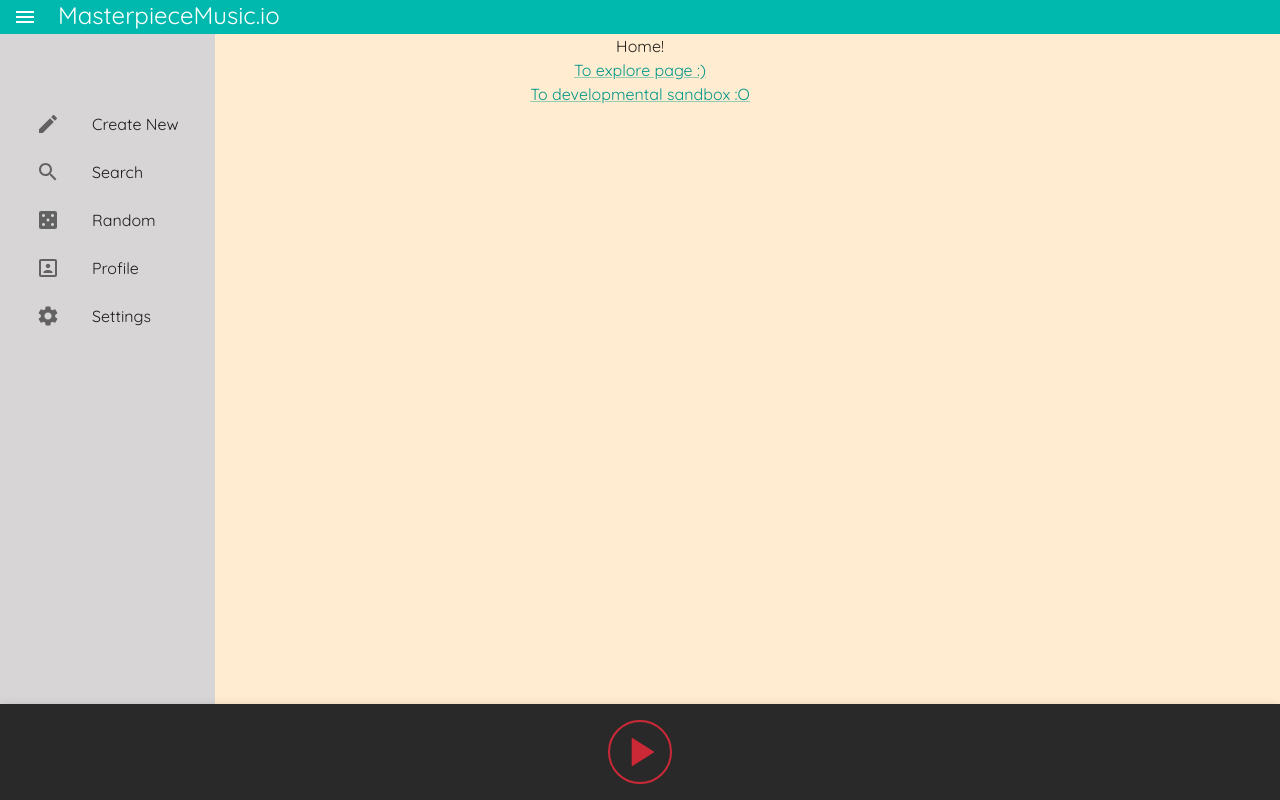
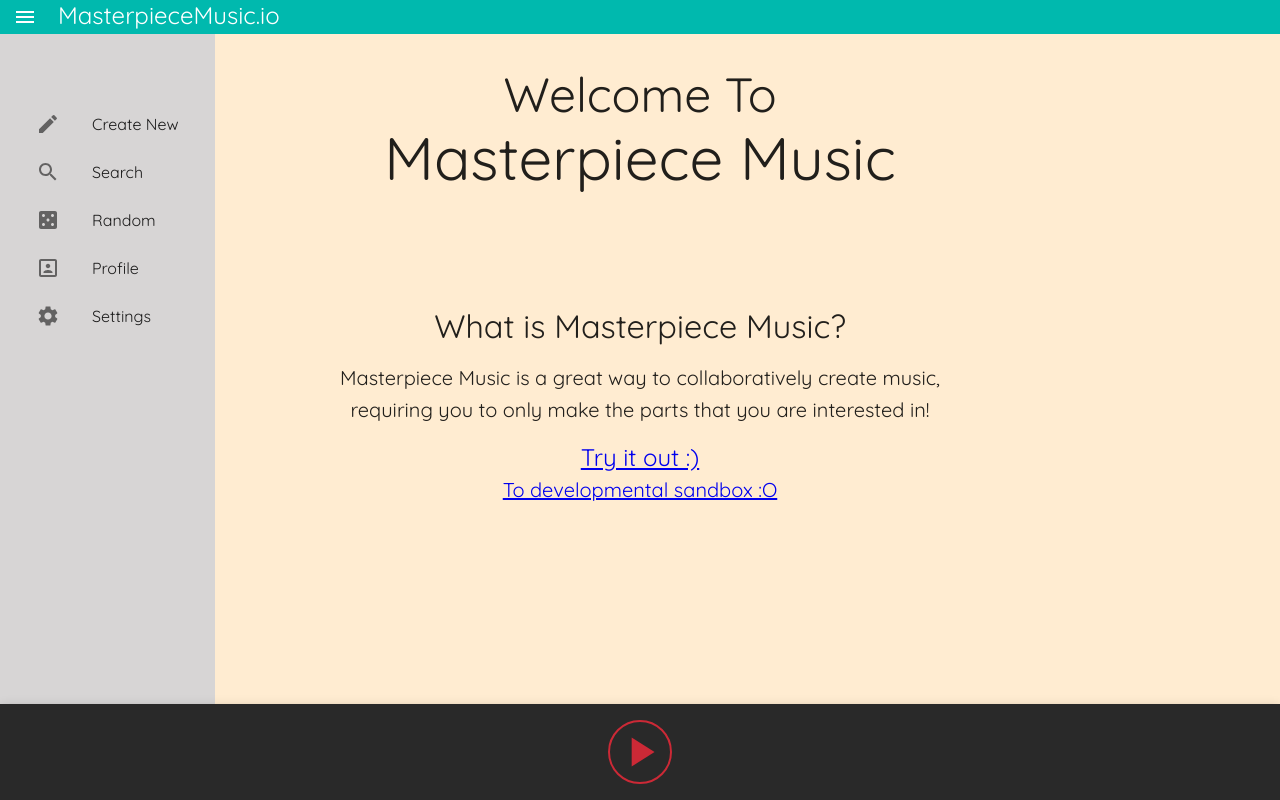
Before and after one commit to deancampagnolo/masterpiecereactjs, a React (Create React App) app: page / in a window 1280 px wide. Built offline with nearby package versions, Linux system fonts and the light colour scheme.

Commit message:
Changed Links from href to to and removed use of Link from mui in favor of react router version

```diff
--- a/src/App.tsx
+++ b/src/App.tsx
@@ -7,9 +7,11 @@ import WebsiteHeader from './WebsiteHeader'
 import MPSideDrawer from './MPSideDrawer'
 import MPBottomBar from './MPBottomBar'
 import AppRouter from './AppRouter'
+import { BrowserRouter } from 'react-router-dom'
 
 function App (): ReactJSXElement {
     return (
+        <BrowserRouter>
             <ThemeProvider theme={appTheme}>
 
                 <CssBaseline/>
@@ -19,8 +21,8 @@ function App (): ReactJSXElement {
                     <AppRouter/>
                     <MPBottomBar/>
                 </div>
-
             </ThemeProvider>
+        </BrowserRouter>
     )
 }
 
--- a/src/AppRouter.tsx
+++ b/src/AppRouter.tsx
@@ -7,7 +7,6 @@ import Homepage from './Homepage'
 
 export default function AppRouter (): ReactJSXElement {
     return (
-        <BrowserRouter>
         <Routes>
             <Route path="/explore" element={
                 <Explore/>
@@ -15,10 +14,10 @@ export default function AppRouter (): ReactJSXElement {
             <Route path="/sandbox" element={
                 <Sandbox/>
             } />
-                <Route path="" element={
+            <Route path="/" element={
                 <Homepage/>
             } />
         </Routes>
-        </BrowserRouter>
+
     )
 }
--- a/src/Explore/Snippet/MPWorkspaceContainer.tsx
+++ b/src/Explore/Snippet/MPWorkspaceContainer.tsx
@@ -11,6 +11,7 @@ import AudioControllerModel from '../Utils/AudioControllerModel'
 import MPTitle from './MPTitle'
 import MPModel from './MPModel'
 import MPMetaData from './MPMetaData'
+import Typography from '@mui/material/Typography'
 
 export default function MPWorkspaceContainer (): ReactJSXElement {
     console.log('MpWorkspace Load')
@@ -48,7 +49,9 @@ export default function MPWorkspaceContainer (): ReactJSXElement {
                     initialAudioControllerModel={mpWorkspaceContainerModel.audioControllerModel}
                     initialMPSnippetModels={mpWorkspaceContainerModel.mpSnippetModels}
                     initialMPModel={mpWorkspaceContainerModel.mpModel}/>
-                : null
+                : <Typography variant='h6'>
+                    loading...
+                </Typography>
             }
         </div>
     )
--- a/src/Homepage.tsx
+++ b/src/Homepage.tsx
@@ -1,20 +1,41 @@
 import React from 'react'
 import { ReactJSXElement } from '@emotion/react/types/jsx-namespace'
 import Typography from '@mui/material/Typography'
-import { Box, Link } from '@mui/material'
+import { Box } from '@mui/material'
+import { Link } from 'react-router-dom'
 
 export default function Homepage (): ReactJSXElement {
     return (
-        <Box display="flex" flexDirection="column" style={{ justifyContent: 'center', width: '100%' }}>
-            <Typography >
-                Home!
-            </Typography>
-            <Link display="flex" href={window.location.origin + '/explore'} style={{ justifyContent: 'center' }}>
-                To explore page :)
-            </Link>
-            <Link display="flex" href={window.location.origin + '/sandbox'} style={{ justifyContent: 'center' }}>
-                To developmental sandbox :O
-            </Link>
+        <Box display="flex" flexDirection="column" style={{ justifyContent: 'center', alignItems: 'center', width: '100%' }}>
+            <Box display="flex" flexDirection="column" style={{ justifyContent: 'center', width: '50%' }}>
+                <Box margin={4}>
+                    <Typography variant='h3' >
+                Welcome To
+                    </Typography >
+                    <Typography variant='h2'>
+                Masterpiece Music
+                    </Typography>
+                </Box>
+                <Box marginTop={10} marginBottom={2}>
+                    <Typography variant='h4' marginBottom={2}>
+                        What is Masterpiece Music?
+                    </Typography>
+                    <Typography variant='h6'>
+                        Masterpiece Music is a great way to collaboratively create music, requiring you to only make the parts that you are interested in!
+                    </Typography>
+                </Box>
+
+                <Link to='/explore' >
+                    <Typography variant='h5'>
+                        Try it out :)
+                    </Typography>
+                </Link>
+                <Link to='/sandbox' >
+                    <Typography variant='h6'>
+                        To developmental sandbox :O
+                    </Typography>
+                </Link>
+            </Box>
         </Box>
     )
 }
--- a/src/WebsiteHeader.tsx
+++ b/src/WebsiteHeader.tsx
@@ -1,9 +1,10 @@
 import React from 'react'
 import { ReactJSXElement } from '@emotion/react/types/jsx-namespace'
 import { AppBar, Box, IconButton, ThemeProvider } from '@mui/material'
-import Typography from '@mui/material/Typography'
 import { websiteHeaderTheme } from './Theme/Theme'
 import { Menu } from '@mui/icons-material'
+import { Link } from 'react-router-dom'
+import Typography from '@mui/material/Typography'
 
 export default function WebsiteHeader (): ReactJSXElement {
     return (
@@ -19,9 +20,12 @@ export default function WebsiteHeader (): ReactJSXElement {
                     >
                         <Menu />
                     </IconButton>
-                    <Typography variant="h5" >
-                        MasterpieceMusic.io
-                    </Typography>
+
+                    <Link to="/" style={{ textDecoration: 'none' }}>
+                        <Typography variant="h5" color='common.white' >
+                            MasterpieceMusic.io
+                        </Typography>
+                    </Link>
                 </Box>
             </AppBar>
         </ThemeProvider>
```
Lines whose indentation alone changed are shown as unchanged.
